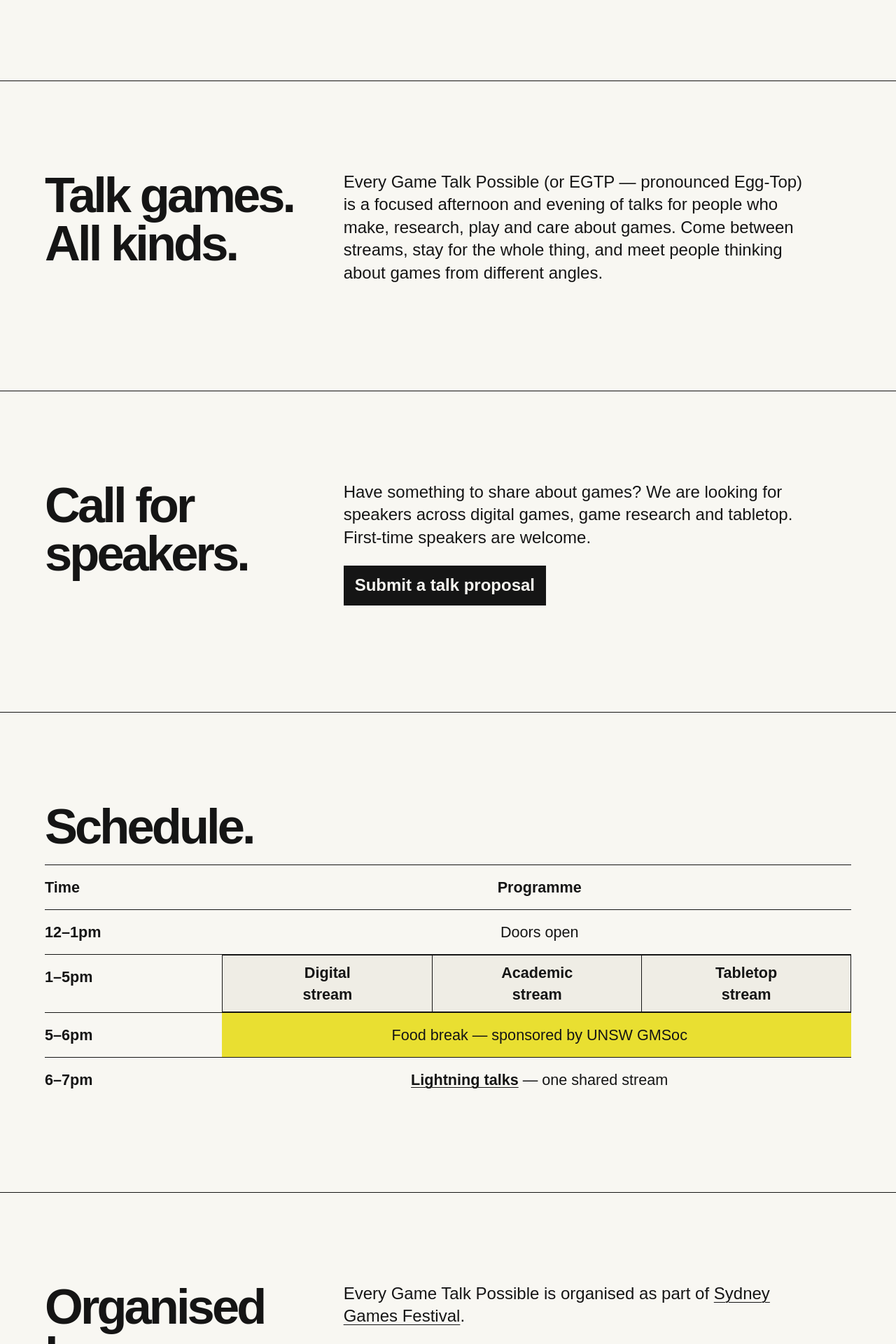
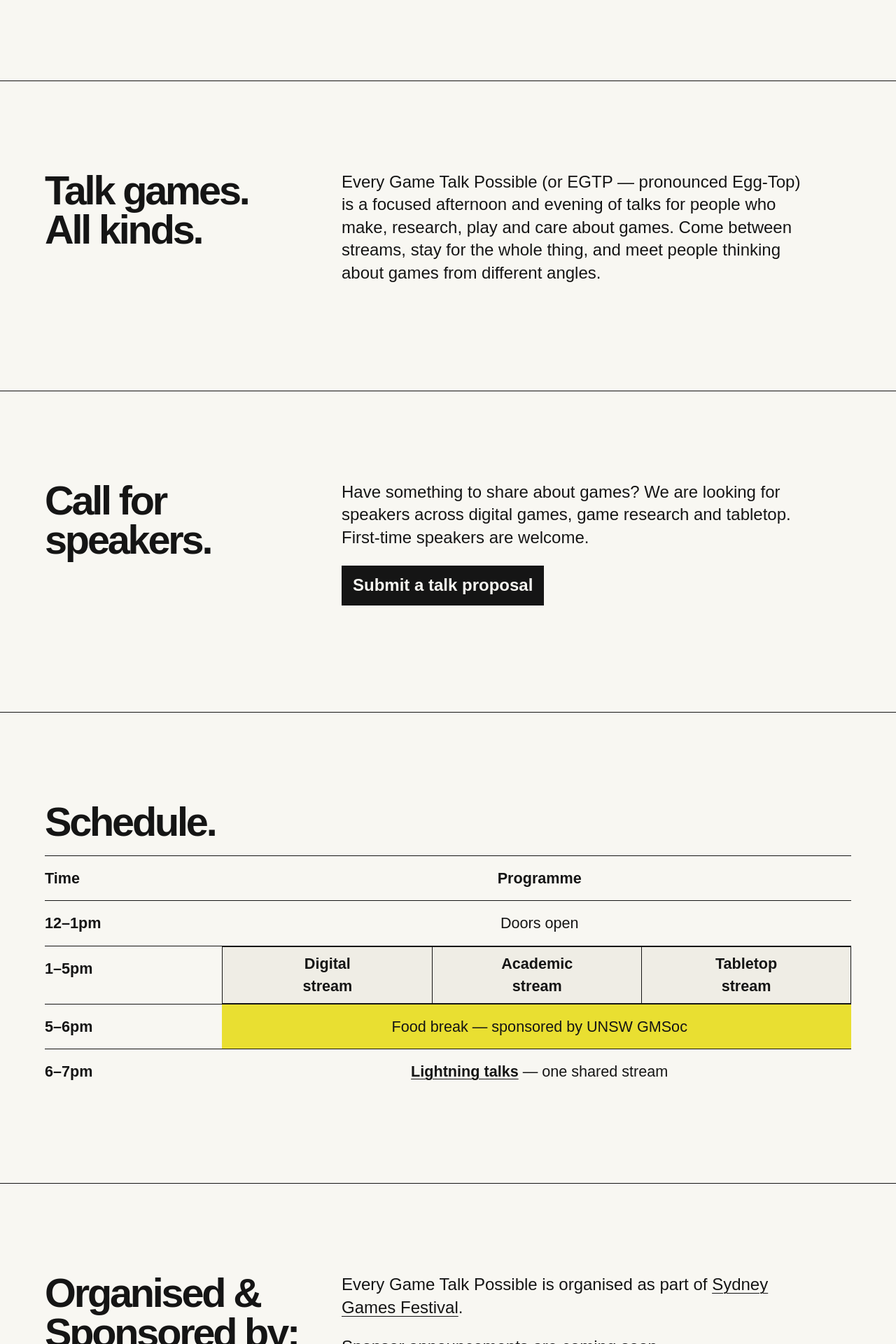
Before and after one commit to egtp/egtp.github.io, a Jekyll site: the page built from index.html, in a window 1280 px wide. Shown: the part 677-2597 px from the top of the page at 70% size. Built offline with Jekyll 4.4.1, drawn with Linux system fonts in a browser that asks for light colours.

Commit message:
setup domain and fixed header spacing

```diff
--- /dev/null
+++ b/CNAME
@@ -0,0 +1 @@
+everygametalkpossible.org
--- a/_config.yml
+++ b/_config.yml
@@ -1,6 +1,6 @@
 title: Every Game Talk Possible
 description: A Sydney Games Festival event for digital, academic and tabletop game talks.
-url: ""
+url: "https://everygametalkpossible.org"
 baseurl: ""
 lang: en-AU
 permalink: pretty
--- a/assets/css/site.css
+++ b/assets/css/site.css
@@ -15,7 +15,7 @@ a:hover, a:focus { text-decoration-thickness: 2px; }
 h1, h2, h3, p { margin-top: 0; }
 h1, h2, h3 { line-height: 0.98; letter-spacing: -0.055em; }
 h1 { font-size: clamp(4rem, 13vw, 11rem); margin-bottom: 1.5rem; max-width: 11ch; }
-h2 { font-size: clamp(2.3rem, 5.5vw, 5rem); margin-bottom: 1.25rem; }
+h2 { font-size: clamp(2.1rem, 4.5vw, 3.6rem); margin-bottom: 1.25rem; }
 h3 { font-size: 1.35rem; margin-bottom: 0.5rem; }
 p { font-size: 1.08rem; }
 
@@ -33,7 +33,7 @@ p { font-size: 1.08rem; }
 .hero-summary { max-width: 35rem; font-size: clamp(1.25rem, 2.5vw, 1.8rem); line-height: 1.2; }
 .highlight { background: var(--accent); padding-inline: 0.08em; }
 .section { padding-block: clamp(4rem, 10vw, 8rem); border-bottom: 1px solid var(--ink); }
-.section-grid { display: grid; grid-template-columns: minmax(0, 1fr) minmax(15rem, 2fr); gap: 2rem 4rem; }
+.section-grid { display: grid; grid-template-columns: minmax(0, 1.05fr) minmax(15rem, 1.95fr); gap: 2rem; }
 .section-grid > p, .section-grid > div { max-width: 42rem; }
 .section-grid p { font-size: clamp(1.15rem, 2vw, 1.5rem); line-height: 1.35; }
 .button { display: inline-block; padding: 0.75rem 1rem; background: var(--ink); color: var(--paper); font-weight: 700; text-decoration: none; }
--- a/index.html
+++ b/index.html
@@ -32,7 +32,7 @@ title: Every Game Talk Possible
 
 <section class="section" id="partners" aria-labelledby="partners-title">
   <div class="wrap section-grid">
-    <h2 id="partners-title">Organised by<br>& sponsors.</h2>
+    <h2 id="partners-title">Organised &amp;<br>Sponsored by:</h2>
     <div>
       <p>Every Game Talk Possible is organised as part of <a href="https://sydneygamesfestival.org" target="_blank" rel="noopener">Sydney Games Festival</a>.</p>
       <p>Sponsor announcements are coming soon.</p>
```
Also changed, not shown: README.md.
